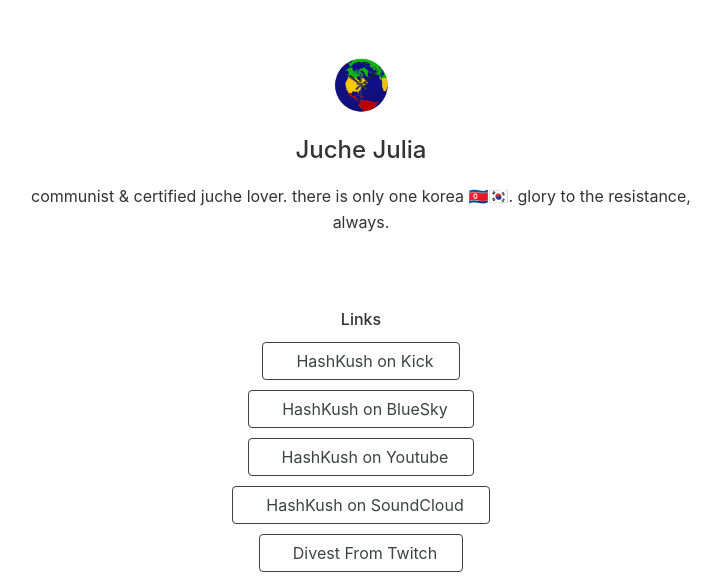
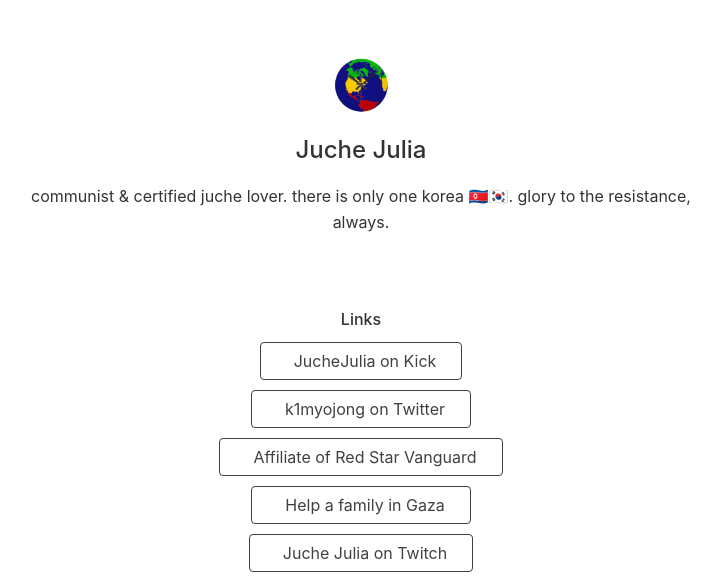
Before and after one commit to StreetCatLove/JucheJulia, a Jekyll site: the page built from index.html, in a window 1280 px wide, cut to the strip 0-580 px from the top of the page. Shown: the whole strip, without its empty margins (279-1000 px from the left). Built offline with Jekyll 4.4.1, drawn with Linux system fonts in a browser that asks for light colours; nearby versions of some CDN libraries.

Commit message:
Update links.yml

```diff
--- a/_data/links.yml
+++ b/_data/links.yml
@@ -3,21 +3,25 @@ icon-position: left # Set to left/right
 buttons:
   - category: Links
     items:
-    - title: HashKush on Kick
-      url: https://kick.com/hashkush
+    - title: JucheJulia on Kick
+      url: https://kick.com/juchejulia
       icon: tdesign:letters-k # Icons are optional
 
-    - title: HashKush on BlueSky
+    - title: k1myojong on Twitter
       url: https://bsky.app/profile/hashkush.bsky.social
-      icon: tdesign:cloudy-sunny # Icons are optional
+      icon: tdesign:twitter # Icons are optional
 
-    - title: HashKush on Youtube
-      url: https://www.youtube.com/@amamhurley
-      icon: tdesign:film # Icons are optional
+    - title: Affiliate of Red Star Vanguard
+      url: https://rsvg.org/
+      icon: tdesign:chat-message # Icons are optional
 
-    - title: HashKush on SoundCloud
-      url: https://soundcloud.com/hashpipe
-      icon: tdesign:sound # Icons are optional
+    - title: Help a family in Gaza
+      url: https://chuffed.org/project/127747-save-asma-family
+      icon: tdesign:heart # Icons are optional
+
+    - title: Juche Julia on Twitch
+      url: https://www.twitch.tv/street_cat_love
+      icon: tdesign:camera # Icons are optional
 
     - title: Divest From Twitch
       url: https://streetcatlove.github.io/hellostreetcat/divest
```
